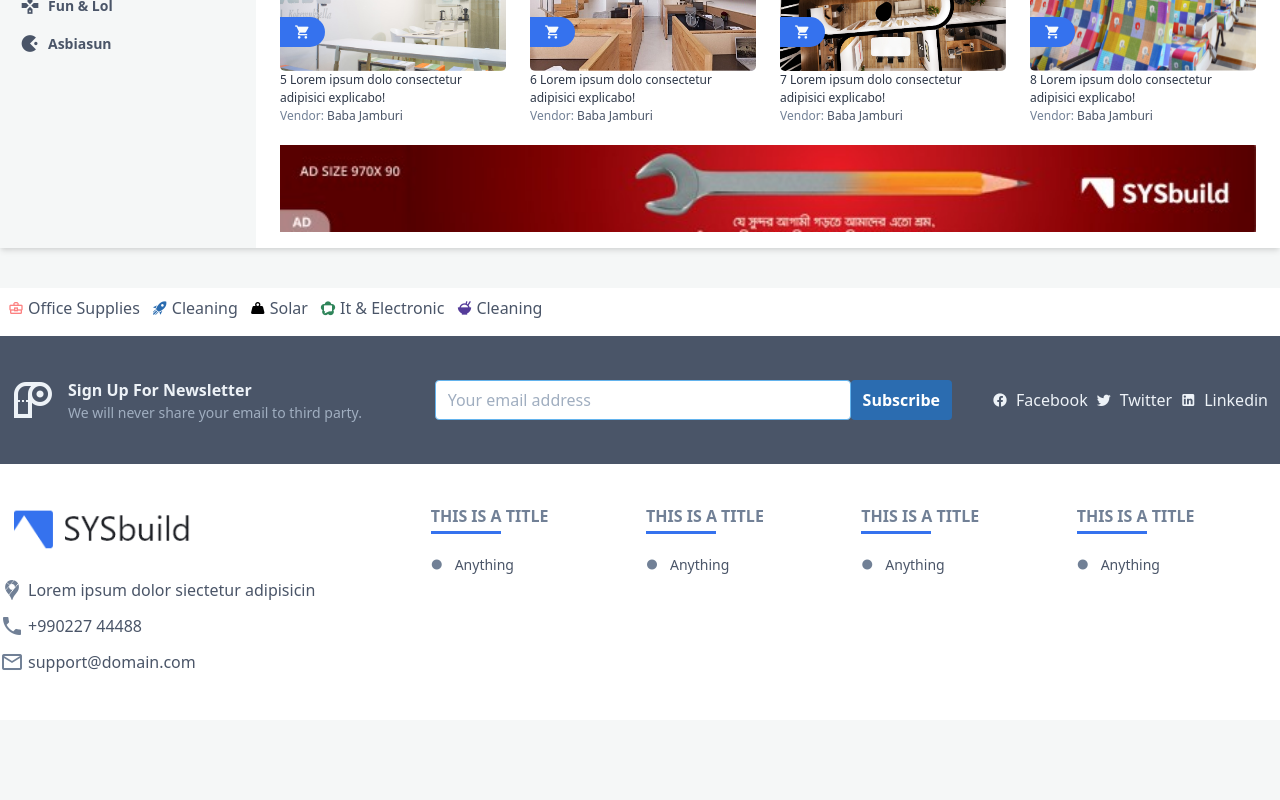
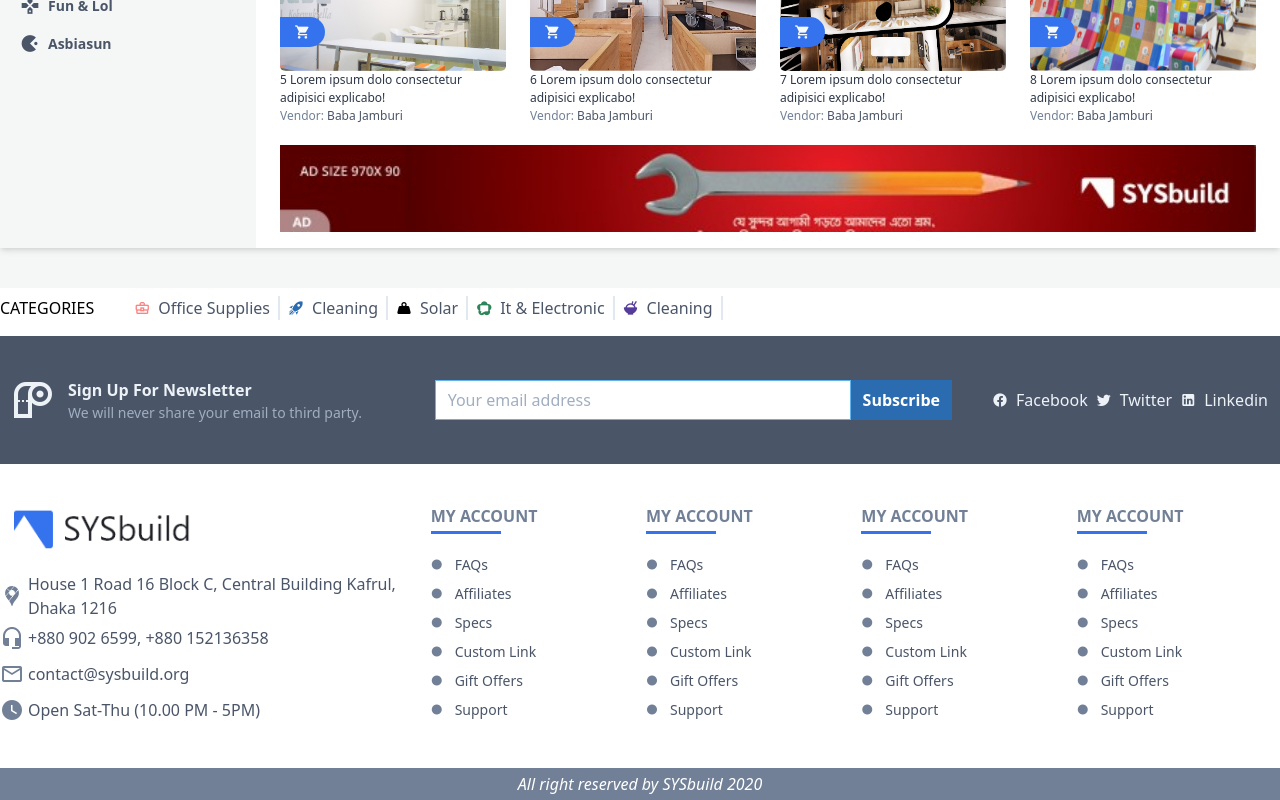
Before and after one commit to allImran/vue-tail-shop, a Vue app: page / in a window 1280 px wide. Shown: the part 2815-3615 px from the top of the page. Before the commit the page ends 3535 px from the top, so only its background shows below. Built offline with nearby package versions, Linux system fonts and the light colour scheme.

Commit message:
footer modified and copywrite section add

```diff
--- a/src/components/atom/BorderedTitle.vue
+++ b/src/components/atom/BorderedTitle.vue
@@ -6,7 +6,7 @@
 		name: 'BorderedTitle',
 		props: {
 			title: {
-				default: 'This is a Title'
+				default: 'My Account'
 			},
 			titleStyle: {
 				default: 'text-md font-semibold uppercase text-gray-600'
--- a/src/components/layout/MasterLayout.vue
+++ b/src/components/layout/MasterLayout.vue
@@ -7,6 +7,7 @@
   <FooterTop class="hidden md:block lg:block xl:block"/>
   <FooterMiddle/>
   <FooterBottom/>
+  <FooterCopyWrite/>
 </template>
 
 <script>
@@ -17,6 +18,7 @@ import HeaderBottom from "@/components/molecule/navigation/HeaderBottom";
 import FooterTop from '@/components/molecule/footer/FooterTop'
 import FooterMiddle from '@/components/molecule/footer/FooterMiddle'
 import FooterBottom from '@/components/molecule/footer/FooterBottom'
+import FooterCopyWrite from '@/components/molecule/footer/FooterCopyWrite'
 export default {
   components: {
     HeaderTop,
@@ -25,7 +27,8 @@ export default {
     HeaderBottom,
     FooterTop,
     FooterMiddle,
-    FooterBottom
+    FooterBottom,
+    FooterCopyWrite,
   },
 };
 </script>
--- a/src/components/molecule/footer/FooterBottom.vue
+++ b/src/components/molecule/footer/FooterBottom.vue
@@ -13,27 +13,32 @@
             <div class="w-1/2">
 
               <TextWithIcon
-                  icon="mdi mdi-phone"
+                  icon="mdi mdi-google-maps"
                   iconStyle="text-gray-600 text-2xl"
-                  text="+990227 44488"
-                  textStyle="text-gray-700 text-sm"
+                  text="house 1 road 16 block c, Central Building kafrul, dhaka 1216"
+                  textStyle="capitalize text-gray-700 text-xs sm:text-sm"
               />
 
               <TextWithIcon
-                  icon="mdi mdi-message"
+                  icon="mdi mdi-headset"
                   iconStyle="text-gray-600 text-2xl"
-                  text="support@domain.com"
-                  textStyle="text-gray-700 text-sm"
+                  text="+880 902 6599, +880 152136358"
+                  textStyle="text-gray-700 text-xs sm:text-sm"
               />
 
               <TextWithIcon
-                  icon="mdi mdi-google-maps"
+                  icon="mdi mdi-email-outline"
                   iconStyle="text-gray-600 text-2xl"
-                  text="Lorem ipsum dolor siectetur adipisicin"
-                  textStyle="text-gray-700 text-sm"
+                  text="contact@sysbuild.org"
+                  textStyle="text-gray-700 text-xs sm:text-sm"
               />
 
-
+              <TextWithIcon
+                  icon="mdi mdi-clock"
+                  iconStyle="text-gray-600 text-2xl"
+                  text="open sat-thu (10.00 PM - 5PM)"
+                  textStyle="capitalize text-gray-700 text-xs sm:text-sm"
+              />
 
             </div>
 
@@ -47,22 +52,29 @@
           <TextWithIcon
 						icon="mdi mdi-google-maps"
 						iconStyle="text-gray-600 text-2xl"
-						text="Lorem ipsum dolor siectetur adipisicin"
-						textStyle="text-gray-700 text-md"
+						text="house 1 road 16 block c, Central Building kafrul, dhaka 1216"
+						textStyle="capitalize text-gray-700 text-md"
 					/>
 
           <TextWithIcon
-						icon="mdi mdi-phone"
+						icon="mdi mdi-headset"
 						iconStyle="text-gray-600 text-2xl"
-						text="+990227 44488"
+						text="+880 902 6599, +880 152136358"
 						textStyle="text-gray-700 text-md"
 					/>
 
           <TextWithIcon
 						icon="mdi mdi-email-outline"
 						iconStyle="text-gray-600 text-2xl"
-						text="support@domain.com"
+						text="contact@sysbuild.org"
 						textStyle="text-gray-700 text-md"
+					/>
+
+          <TextWithIcon
+						icon="mdi mdi-clock"
+						iconStyle="text-gray-600 text-2xl"
+						text="open sat-thu (10.00 PM - 5PM)"
+						textStyle="capitalize text-gray-700 text-md"
 					/>
 				</div>
 
@@ -70,10 +82,46 @@
 					<BorderedTitle
 						class="mb-5"
 					/>
+
 					<ClickbleItem
 						icon="mdi mdi-moon-full"
 						iconStyle="text-gray-600 text-xs"
-						text="Anything"
+						text="FAQs"
+						textStyle="text-gray-700 text-sm ml-2 hover:text-blue-400"
+					/>
+
+          <ClickbleItem
+						icon="mdi mdi-moon-full"
+						iconStyle="text-gray-600 text-xs"
+						text="Affiliates"
+						textStyle="text-gray-700 text-sm ml-2 hover:text-blue-400"
+					/>
+
+          <ClickbleItem
+						icon="mdi mdi-moon-full"
+						iconStyle="text-gray-600 text-xs"
+						text="Specs"
+						textStyle="text-gray-700 text-sm ml-2 hover:text-blue-400"
+					/>
+
+          <ClickbleItem
+						icon="mdi mdi-moon-full"
+						iconStyle="text-gray-600 text-xs"
+						text="Custom Link"
+						textStyle="text-gray-700 text-sm ml-2 hover:text-blue-400"
+					/>
+
+          <ClickbleItem
+						icon="mdi mdi-moon-full"
+						iconStyle="text-gray-600 text-xs"
+						text="Gift Offers"
+						textStyle="text-gray-700 text-sm ml-2 hover:text-blue-400"
+					/>
+
+          <ClickbleItem
+						icon="mdi mdi-moon-full"
+						iconStyle="text-gray-600 text-xs"
+						text="Support"
 						textStyle="text-gray-700 text-sm ml-2 hover:text-blue-400"
 					/>
 
--- /dev/null
+++ b/src/components/molecule/footer/FooterCopyWrite.vue
@@ -0,0 +1,19 @@
+<template>
+  <div class="bg-gray-600 py-1">
+    <div class="container text-center">
+
+      <p class="text-white italic">All right reserved by SYSbuild 2020</p>
+
+    </div>
+  </div>
+</template>
+
+<script>
+export default {
+name: "FooterCopyWrite"
+}
+</script>
+
+<style scoped>
+
+</style>
--- a/src/components/molecule/footer/FooterMiddle.vue
+++ b/src/components/molecule/footer/FooterMiddle.vue
@@ -12,35 +12,35 @@
 				</div>
 			</div>
 
-			<div class="w-1/2 sm:w-2/4 lg:w-5/12 flex items-center">
+			<div class="w-full sm:w-2/4 lg:w-5/12 flex items-center">
 				<div class="flex w-full p-2 items-center">
           <button
-              class="bg-black rounded text-white font-bold hover:bg-blue-800 focus:outline-none text-xs md:text-base px-1 sm:px-3 h-10 xl:hidden lg:hidden md:hidden sm:block">
+              class="bg-black text-white font-bold hover:bg-blue-800 focus:outline-none text-xs md:text-base px-1 sm:px-3 h-10 xl:hidden lg:hidden md:hidden sm:block">
             Subscribe
           </button>
 
 					<input
 						placeholder="Your email address"
-						class="hover:bg-white border-solid border border-blue-400 rounded focus:border-blue-400 focus:outline-none w-3/4 sm:w-full h-10 px-3" type="text">
+						class="hover:bg-white border-solid border border-blue-400 focus:border-blue-400 focus:outline-none w-full h-10 px-3" type="text">
 					<button
-						class="bg-blue-700 rounded text-white font-bold hover:bg-blue-800 focus:outline-none px-3 h-10 hidden md:block lg:hidden xl:block">
+						class="bg-blue-700 text-white font-bold hover:bg-blue-800 focus:outline-none px-3 h-10 hidden md:block lg:hidden xl:block">
 						Subscribe
 					</button>
 				</div>
 			</div>
 
-			<div class="w-1/2 sm:w-2/4 lg:w-3/12 flex items-center pl-5">
+			<div class="w-full sm:w-2/4 lg:w-3/12 flex items-center pl-5">
 				<div class="flex w-full p-2 items-center justify-center">
-					<a href="" class="text-gray-200 text-center text-xs md:text-base">
-						<span class="mdi  mdi-facebook mr-1 sm:mr-2"></span>
+					<a href="" class="text-gray-200 text-center text-sm md:text-base">
+						<span class="mdi  mdi-facebook mr-2"></span>
 						<span>Facebook</span>
 					</a>
-					<a href="" class="text-gray-200 text-center text-xs md:text-base">
-						<span class="mdi mdi-twitter mr-1 sm:mr-2 ml-1 sm:ml-2"></span>
+					<a href="" class="text-gray-200 text-center text-sm md:text-base">
+						<span class="mdi mdi-twitter mr-2 ml-1 sm:ml-2"></span>
 						<span>Twitter</span>
 					</a>
-					<a href="" class="text-gray-200 text-center text-xs md:text-base">
-						<span class="mdi mdi-linkedin mr-1 sm:mr-2 ml-1 sm:ml-2"></span>
+					<a href="" class="text-gray-200 text-center text-sm md:text-base">
+						<span class="mdi mdi-linkedin mr-2 ml-1 sm:ml-2"></span>
 						<span>Linkedin</span>
 					</a>
 				</div>
--- a/src/components/molecule/footer/FooterTop.vue
+++ b/src/components/molecule/footer/FooterTop.vue
@@ -1,11 +1,12 @@
 <template>
-	<div class="container mx-auto bg-white py-2">
-		<div class="flex">
+	<div class="mx-auto bg-white py-2">
+		<div class="container flex">
+      <h4 class="uppercase pr-8">categories</h4>
 			<ClickbleItem
 				v-for="(item, index) in menus"
 				:key="index"
 				:text="item.name"
-				textStyle="text-gray-700 text-md hover:text-blue-400"
+				textStyle="text-gray-700 text-md hover:text-blue-400 border-r-2 px-2"
 				:icon="`mdi ${item.icon}`"
 				:iconStyle="`${item.color} pl-2`"
 			/>
```
